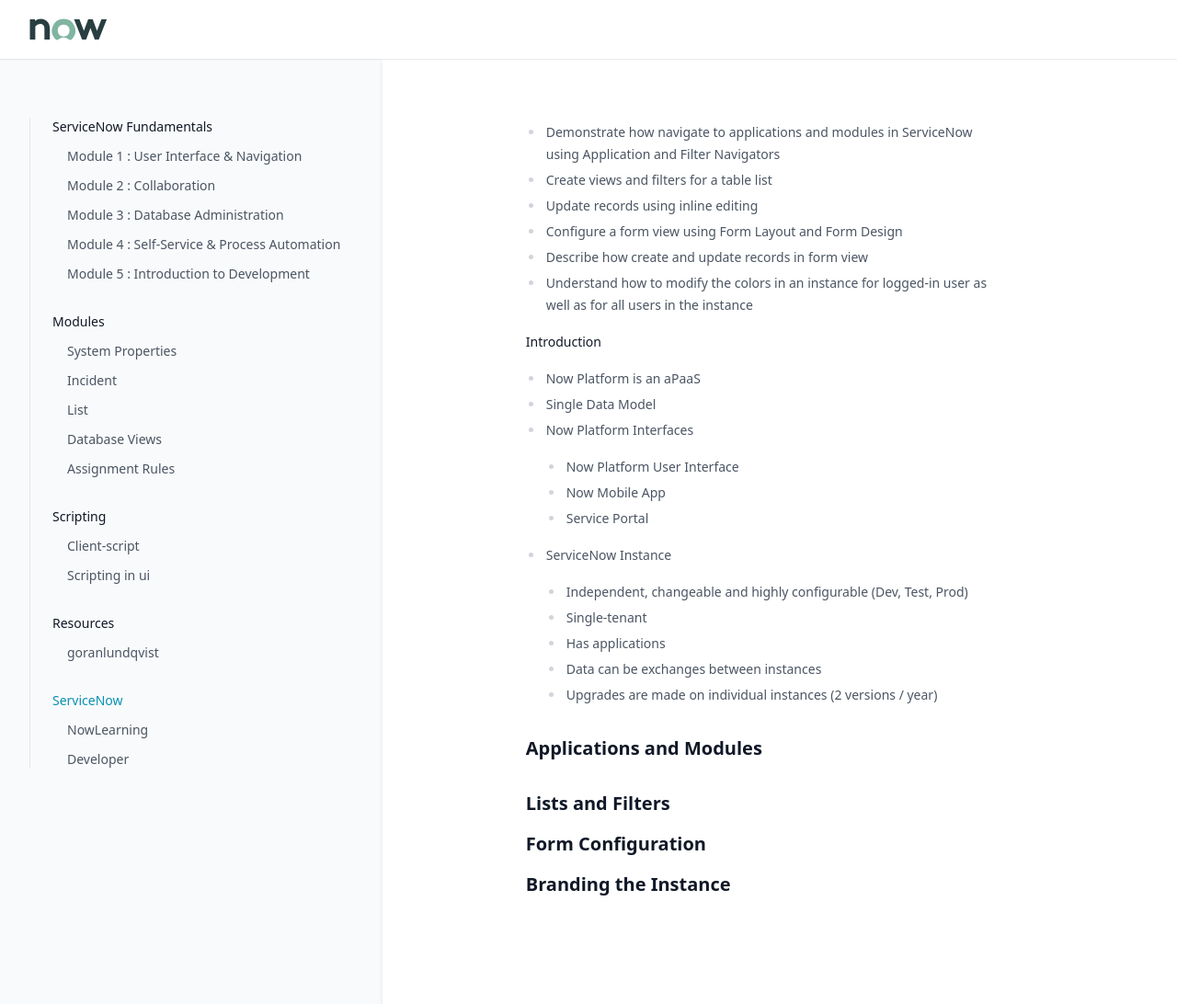
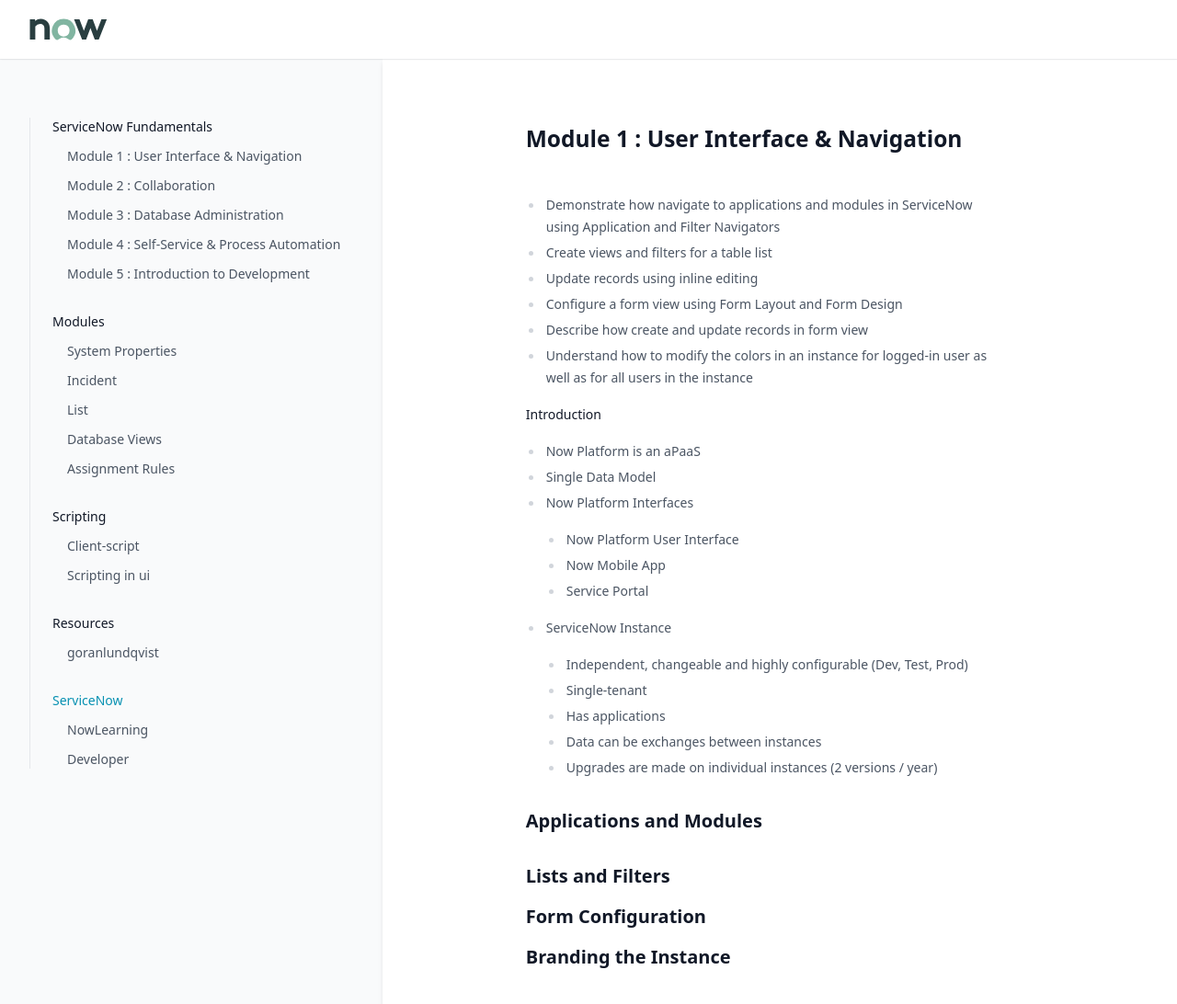
Before and after one commit to greglejeune/ebook, a Jekyll site: the page built from _servicenow/2021-11-01-snf-module1.md, in a window 1280 px wide and 1135 px high. Shown: the top 1092 px of the window at 92% size. Built offline with Jekyll 4.4.1, drawn with Linux system fonts in a browser that asks for light colours.

Commit message:
Update 2021-11-01-snf-module1.md

```diff
--- a/_servicenow/2021-11-01-snf-module1.md
+++ b/_servicenow/2021-11-01-snf-module1.md
@@ -3,6 +3,8 @@ layout: sn
 title: "Module 1 : User Interface & Navigation"
 category: snf
 ---
+
+<h1>Module 1 : User Interface & Navigation</h1>
 
 <ul>
   <li>Demonstrate how navigate to applications and modules in ServiceNow using Application and Filter Navigators</li>
```
